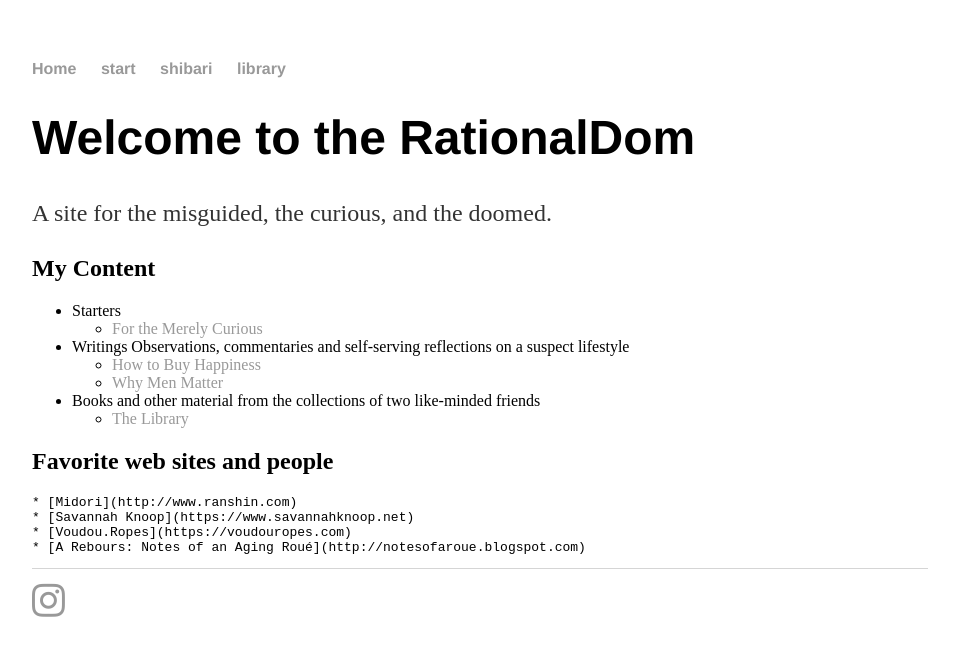
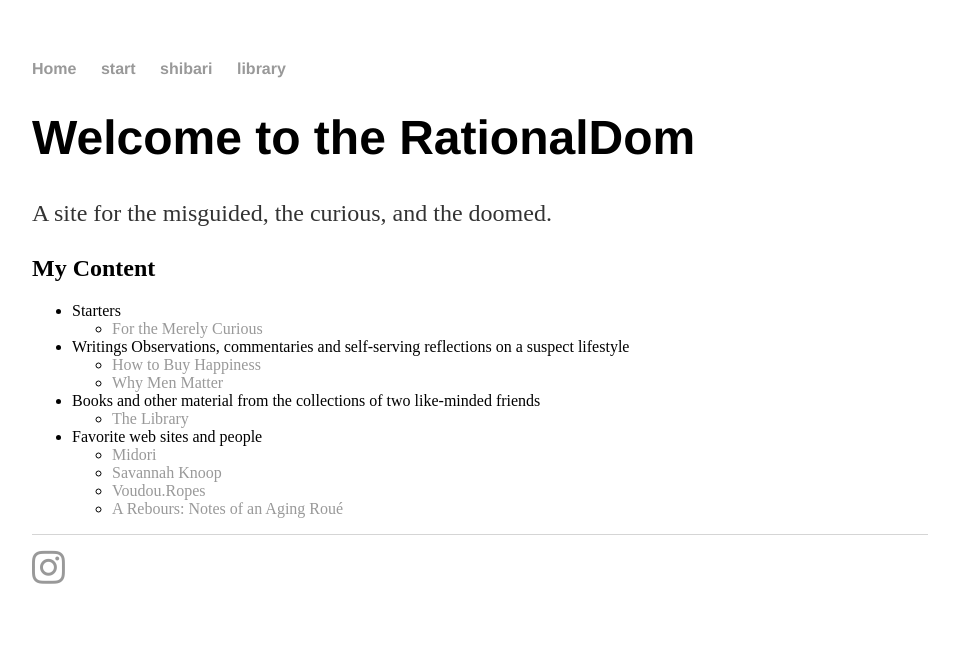
Before and after one commit to rationaldom/rationaldom.github.io, a Jekyll site: the page built from index.md, in a window 1280 px wide. Shown: the top 656 px of the page, without its empty margins (160-1119 px from the left). Built offline with Jekyll 4.4.1, drawn with Linux system fonts in a browser that asks for light colours; our own code applies the rules of GitHub Pages for plain Markdown files.

```diff
--- a/index.md
+++ b/index.md
@@ -19,7 +19,7 @@ layout: default
 * Books and other material from the collections of two like-minded friends
     * [The Library](https://rationaldom.com/library)
 
-## Favorite web sites and people
+* Favorite web sites and people
     * [Midori](http://www.ranshin.com)
     * [Savannah Knoop](https://www.savannahknoop.net)
     * [Voudou.Ropes](https://voudouropes.com)
```
